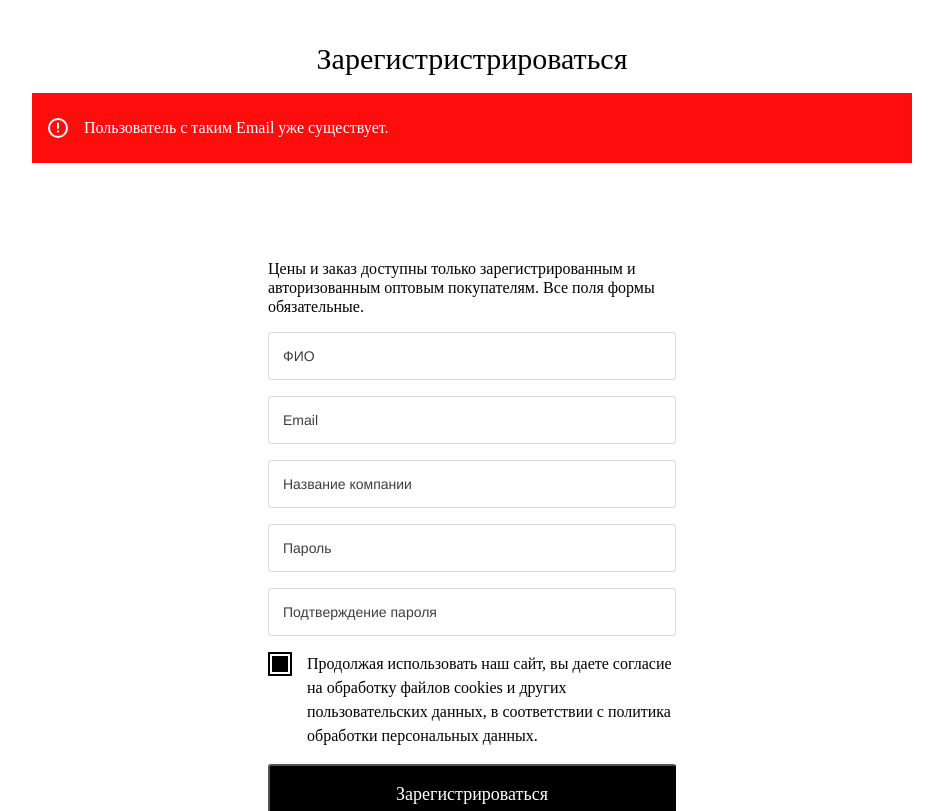
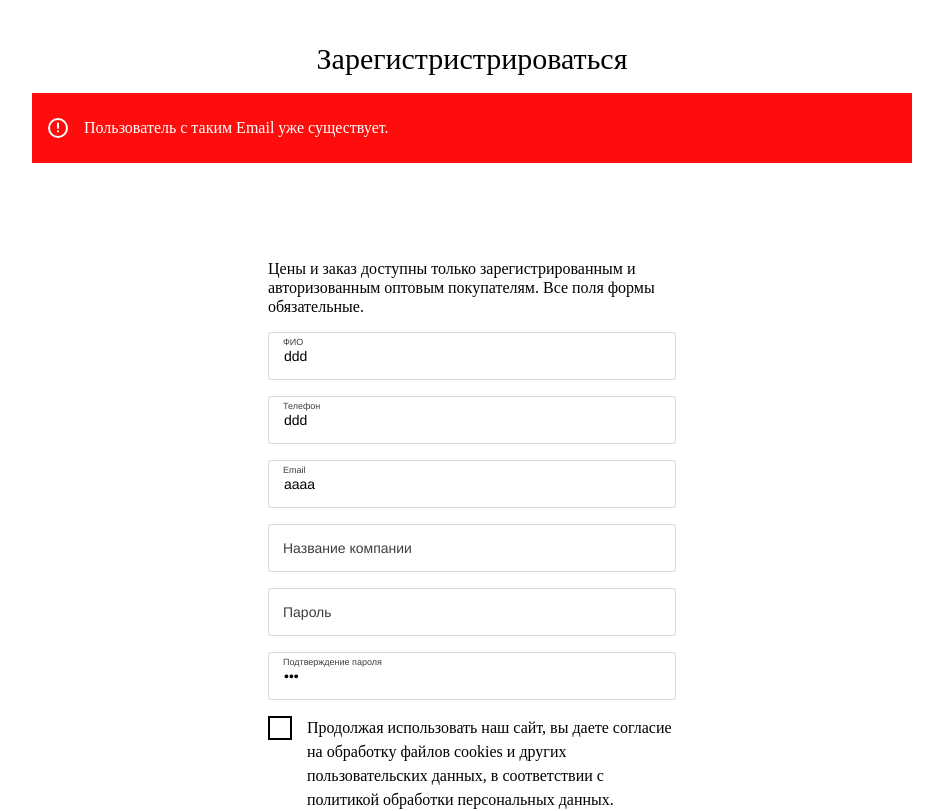
Before and after one commit to Ilyas-bit/rusocks_forms, a Vue app in the folder rusocks_forms_vue/: page / in a window 1280 px wide. Shown: the top 811 px of the page, without its empty margins (168-1111 px from the left). Built offline with nearby package versions, Linux system fonts and the light colour scheme.

Commit message:
customization of forms from outside

```diff
--- a/rusocks_forms_vue/src/App.vue
+++ b/rusocks_forms_vue/src/App.vue
@@ -1,7 +1,7 @@
 <template>
   <div class="form-container">
     <h2 class="form-container__header">Зарегистристрироваться</h2>
-    <CustomErrorMassage
+    <CustomErrorMessage
       class="form-container__error-message"
       textError="Пользователь с таким Email уже существует."
     />
@@ -10,7 +10,7 @@
         Цены и заказ доступны только зарегистрированным и авторизованным оптовым покупателям. Все
         поля формы обязательные.
       </div>
-      <form novalidate @submit="onSubmit">
+      <form novalidate @submit.prevent="onSubmit">
         <template v-for="(field, index) in formSettings.fields" :key="index">
           <CustomInput
             v-if="field.type !== 'checkbox'"
@@ -18,8 +18,16 @@
             :type="field.type"
             :placeholder_value="field.placeholder_value"
             :required="field.required"
+            v-model="values[field.name]"
+            :error="errors[field.name]"
           />
-          <CustomChekbox v-else :name="field.name" :required="field.required" />
+          <CustomCheckbox
+            v-else
+            :name="field.name"
+            :required="field.required"
+            v-model="values[field.name]"
+            :error="errors[field.name]"
+          />
         </template>
         <button :class="formSettings.submitButton.className">
           {{ formSettings.submitButton.text }}
@@ -34,34 +42,58 @@
 import { useForm } from 'vee-validate'
 import * as yup from 'yup'
 import CustomInput from './components/custom-input.vue'
-import CustomErrorMassage from './components/custom-error-message.vue'
-import CustomChekbox from './components/custom-checkbox.vue'
+import CustomErrorMessage from './components/custom-error-message.vue'
+import CustomCheckbox from './components/custom-checkbox.vue'
 
 const formSettings = window.appealNewChangeFormStore.formSettings
 
 let schemaObject = {}
-
-formSettings.fields.forEach(function (item) {
-  const strValidationSchema = item.validationSchema
-  const yupOobject = eval(`${strValidationSchema}`)
-  schemaObject[item.name] = yupOobject
+formSettings.fields.forEach((field) => {
+  let schemaBuilder = yup.string()
+  if (field.required) {
+    schemaBuilder = schemaBuilder.required('Это поле обязательно для заполнения')
+  }
+  switch (field.type) {
+    case 'email':
+      schemaBuilder = schemaBuilder.email('Введите корректный email')
+      break
+    case 'password':
+      schemaBuilder = schemaBuilder.min(6, 'Пароль должен содержать минимум 6 символов')
+      break
+    case 'checkbox':
+      schemaBuilder = yup.boolean().oneOf([true], 'Вы должны согласиться с условиями')
+      break
+    case 'tel':
+      schemaBuilder = schemaBuilder.matches(/^[\d\s()+-]+$/, 'Введите корректный номер телефона')
+      break
+    default:
+      break
+  }
+  schemaObject[field.name] = schemaBuilder
 })
 
 const schema = yup.object().shape(schemaObject)
 
-const initialValuesFromJson = {
-  acceptTerms: true
-}
+let conditionObject = {}
+formSettings.fields.forEach((field) => {
+  conditionObject[field.name] = field.initialValue
+})
 
-const { handleSubmit, errors, setValues } = useForm({
+const { handleSubmit, errors, values } = useForm({
   validationSchema: schema,
-  initialValues: initialValuesFromJson
+  initialValues: conditionObject
 })
 
 const onSubmit = handleSubmit((values) => {
-  const [surname, name, patronymic] = values.fullName.split(' ')
-  const formData = { ...values, surname, name, patronymic }
-  alert(JSON.stringify(formData, null, 2))
+  // Пример обработки значений формы
+  const { fullName } = values
+  if (fullName) {
+    const [surname, name, patronymic] = fullName.split(' ')
+    const formData = { ...values, surname, name, patronymic }
+    alert(JSON.stringify(formData, null, 2))
+  } else {
+    alert('Не указано полное имя')
+  }
 })
 </script>
 
--- a/rusocks_forms_vue/src/components/custom-checkbox.vue
+++ b/rusocks_forms_vue/src/components/custom-checkbox.vue
@@ -1,16 +1,32 @@
 <template>
   <label class="license-agreement-auth__container">
-    <input class="license-agreement-auth__checkbox" type="checkbox" v-model="value" />
-    <span class="license-agreement-auth__fake-checkbox"></span>
+    <input
+      class="license-agreement-auth__checkbox"
+      :class="[
+        'license-agreement-auth__checkbox-input',
+        { 'license-agreement-auth__checkbox-input--error': errorMessage }
+      ]"
+      type="checkbox"
+      v-model="isChecked"
+      :checked="isChecked"
+      @change="validateCheckbox"
+    />
+    <span
+      :class="[
+        'license-agreement-auth__fake-checkbox',
+        { 'license-agreement-auth__fake-checkbox--error': errorMessage }
+      ]"
+    ></span>
     <p
       :class="[
         'license-agreement-auth__text',
-        { 'license-agreement-auth__form-control--error': errorMessage }
+        { 'license-agreement-auth__text--error': errorMessage }
       ]"
     >
       Продолжая использовать наш сайт, вы даете согласие на обработку файлов cookies и других
-      пользовательских данных, в соответствии с политика обработки персональных данных.
+      пользовательских данных, в соответствии с политикой обработки персональных данных.
     </p>
+    <!-- <span v-if="errorMessage && !focused" class="error-message">{{ errorMessage }}</span> -->
   </label>
 </template>
 
@@ -18,10 +34,19 @@
 import { useField } from 'vee-validate'
 
 const props = defineProps({
-  name: String
+  name: String,
+  required: Boolean
 })
 
 const { value, errorMessage, validate } = useField(props.name)
+
+const isChecked = value
+
+const validateCheckbox = () => {
+  if (props.required) {
+    validate(isChecked)
+  }
+}
 </script>
 
 <style scoped>
@@ -31,9 +56,11 @@ const { value, errorMessage, validate } = useField(props.name)
   display: flex;
   align-items: start;
 }
+
 .license-agreement-auth__checkbox {
   display: none;
 }
+
 .license-agreement-auth__fake-checkbox {
   position: relative;
   display: inline-block;
@@ -41,12 +68,17 @@ const { value, errorMessage, validate } = useField(props.name)
   height: 24px;
   min-width: 24px;
   background: #ffffff;
-  border: 2px solid #ff0000;
-  margin-right: 15px; /* отступ между чекбоксом и текстом */
+  border: 2px solid #000000;
+  margin-right: 15px;
   transition:
-    background-color 0.2s ease-in,
-    border-color 0.2s ease-in;
+    background-color 0.1s ease,
+    border-color 0.1s ease;
 }
+
+.license-agreement-auth__fake-checkbox--error {
+  border-color: #ff0000;
+}
+
 .license-agreement-auth__fake-checkbox::before {
   content: '';
   background-color: transparent;
@@ -56,7 +88,7 @@ const { value, errorMessage, validate } = useField(props.name)
   left: 50%;
   top: 50%;
   margin-top: 1px;
-  transition: transform 0.2s ease-in;
+  transition: transform 0.1s ease;
 }
 
 .license-agreement-auth__fake-checkbox::after {
@@ -70,8 +102,9 @@ const { value, errorMessage, validate } = useField(props.name)
   position: absolute;
   left: 0px;
   top: 0px;
-  transition: transform 0.2s ease-in;
+  transition: transform 0.1s ease;
 }
+
 .license-agreement-auth__checkbox:checked + .license-agreement-auth__fake-checkbox {
   border-color: #000000;
   background-color: #000000;
@@ -81,11 +114,11 @@ const { value, errorMessage, validate } = useField(props.name)
   display: inline-block;
   margin-top: 0px;
   user-select: none;
-  transition: color 0.2s ease-in;
+  transition: color 0.1s ease;
 }
-.license-agreement-auth__form-control--error {
-  transition: color 0.2s ease-in;
-  color: rgb(255, 0, 0);
+
+.license-agreement-auth__text--error {
+  color: #ff0000;
 }
 
 @media (max-width: 768px) {
--- a/rusocks_forms_vue/src/main.js
+++ b/rusocks_forms_vue/src/main.js
@@ -17,37 +17,50 @@ window.appealNewChangeFormStore = {
       {
         name: 'fullName',
         placeholder_value: 'ФИО',
+        initialValue: 'ddd',
         type: 'text',
-        validationSchema: 'yup.string().required()'
+        required: true
+      },
+      {
+        name: 'telephone',
+        placeholder_value: 'Телефон',
+        initialValue: 'ddd',
+        type: 'tel',
+        required: true
       },
       {
         name: 'email',
         placeholder_value: 'Email',
+        initialValue: 'аааа',
         type: 'email',
-        validationSchema: 'yup.string().required().email()'
+        required: true
       },
       {
         name: 'companyName',
         placeholder_value: 'Название компании',
+        initialValue: '',
         type: 'text',
-        validationSchema: 'yup.string().required()'
+        required: true
       },
       {
         name: 'password',
         placeholder_value: 'Пароль',
+        initialValue: '',
         type: 'password',
-        validationSchema: 'yup.string().required().min(6)'
+        required: true
       },
       {
         name: 'passwordConfirm',
         placeholder_value: 'Подтверждение пароля',
+        initialValue: 'ааа',
         type: 'password',
-        validationSchema: 'yup.string().required().min(6).oneOf([yup.ref("password")])'
+        required: true
       },
       {
         name: 'acceptTerms',
         type: 'checkbox',
-        validationSchema: 'yup.boolean().oneOf([true])'
+        initialValue: false,
+        required: true
       }
     ],
     submitButton: {
```
